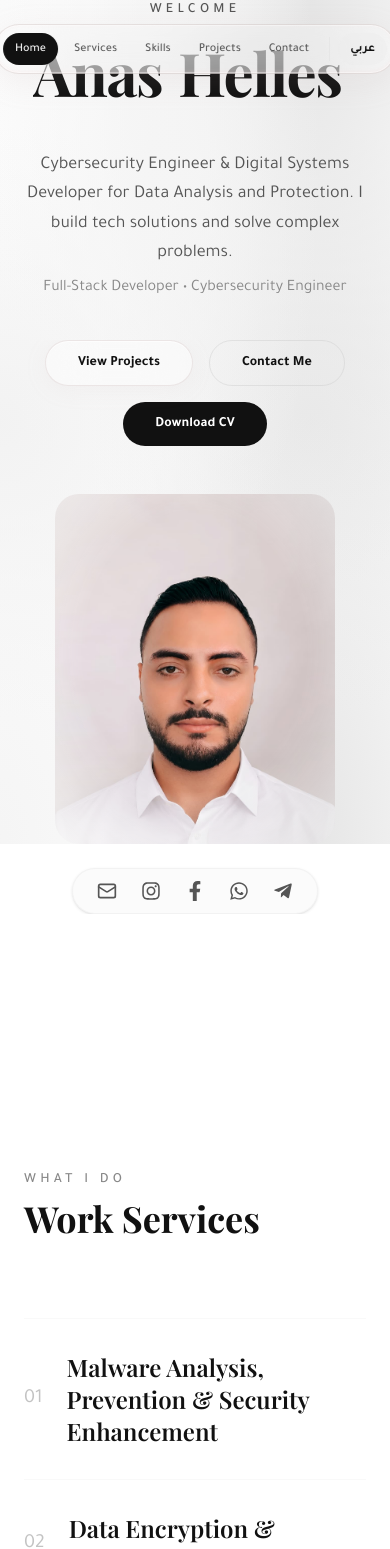
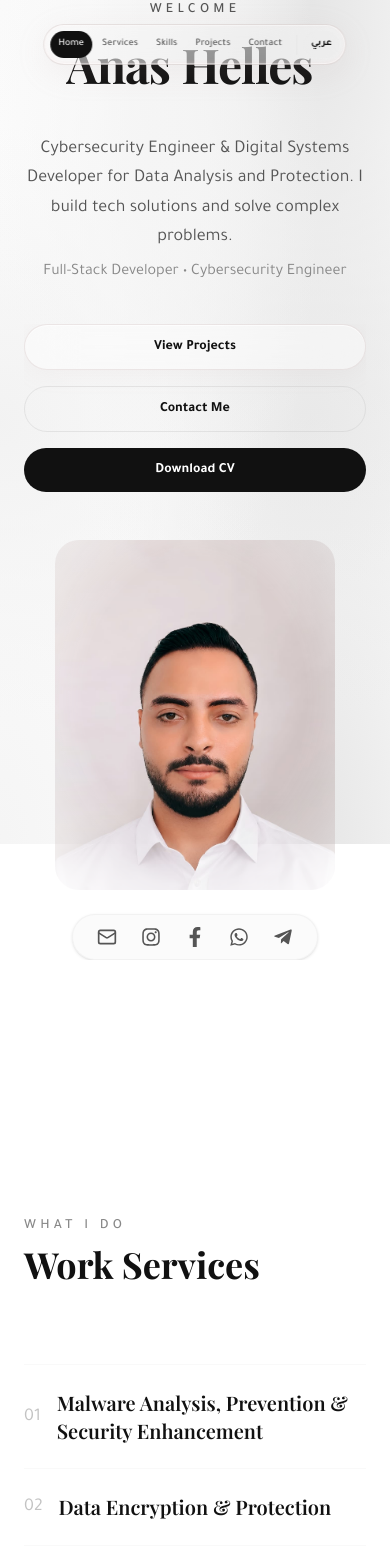
Before and after one commit to cybershield00000/portfolio, a Next.js app: page /en in a window 390 px wide. Shown: the top 1549 px of the page. Built offline with nearby package versions, Linux system fonts and the light colour scheme.

Commit message:
style: optimize mobile layout for hero, navbar, and services

```diff
--- a/src/components/FloatingNavbar.tsx
+++ b/src/components/FloatingNavbar.tsx
@@ -32,7 +32,7 @@ export function FloatingNavbar({ activeSection, onNavigate }: FloatingNavbarProp
       transition={{ delay: 1, duration: 0.8, ease: [0.25, 0.4, 0.25, 1] }}
     >
       <motion.div
-        className="glass-navbar flex items-center gap-1 rounded-full px-2 py-2 md:gap-2 md:px-4"
+        className="glass-navbar flex items-center gap-0.5 rounded-full px-1.5 py-1.5 md:gap-2 md:px-4 md:py-2"
         data-magnetic
         whileHover={{ scale: 1.02 }}
         transition={{ type: 'spring', stiffness: 400, damping: 25 }}
@@ -41,7 +41,7 @@ export function FloatingNavbar({ activeSection, onNavigate }: FloatingNavbarProp
           <motion.button
             key={key}
             onClick={() => onNavigate(index)}
-            className={`relative rounded-full px-3 py-2 text-xs font-medium transition-all duration-300 md:px-5 md:text-sm ${
+            className={`relative rounded-full px-2 py-1.5 text-[10px] sm:px-3 sm:py-2 sm:text-xs font-medium transition-all duration-300 md:px-5 md:text-sm ${
               activeSection === index
                 ? 'text-white'
                 : 'text-secondary hover:text-primary'
@@ -62,10 +62,10 @@ export function FloatingNavbar({ activeSection, onNavigate }: FloatingNavbarProp
         ))}
 
         {/* Language Switcher */}
-        <div className="mx-1 h-6 w-px bg-glass/40" />
+        <div className="mx-1 h-5 w-px bg-glass/40 md:h-6" />
         <motion.button
           onClick={switchLanguage}
-          className="rounded-full bg-highlight/40 px-3 py-2 text-xs font-semibold text-primary transition-all hover:bg-accent hover:text-white md:px-4 md:text-sm"
+          className="rounded-full bg-highlight/40 px-2 py-1.5 text-[10px] sm:px-3 sm:py-2 sm:text-xs font-semibold text-primary transition-all hover:bg-accent hover:text-white md:px-4 md:text-sm"
           data-magnetic
           whileHover={{ scale: 1.1 }}
           whileTap={{ scale: 0.95 }}
--- a/src/components/sections/HeroSection.tsx
+++ b/src/components/sections/HeroSection.tsx
@@ -48,9 +48,9 @@ export function HeroSection() {
             </motion.p>
           </div>
 
-          <h1 className="font-heading text-6xl font-bold leading-[1.2] tracking-tight text-primary md:text-8xl lg:text-9xl">
+          <h1 className="font-heading text-5xl font-bold leading-[1.2] tracking-tight text-primary sm:text-6xl md:text-8xl lg:text-9xl">
             {title.split(' ').map((word: string, i: number) => (
-              <span key={i} className="inline-block overflow-hidden pb-2 me-4 md:me-6">
+              <span key={i} className="inline-block overflow-hidden pb-2 me-3 sm:me-4 md:me-6">
                 <motion.span
                   variants={wordVariants}
                   className="inline-block origin-top-left"
@@ -79,19 +79,19 @@ export function HeroSection() {
             </motion.p>
           </div>
 
-          <div className="overflow-hidden mt-10">
-            <motion.div variants={revealUp} className="flex flex-wrap gap-4 justify-center lg:justify-start">
+          <div className="overflow-hidden mt-10 w-full">
+            <motion.div variants={revealUp} className="flex flex-col sm:flex-row flex-wrap gap-4 justify-center lg:justify-start w-full">
               <a
                 href="#projects"
                 data-magnetic
-                className="glass-card rounded-full px-8 py-3 text-sm font-semibold text-primary transition-all hover:bg-highlight/60"
+                className="glass-card rounded-full px-8 py-3 text-sm font-semibold text-primary transition-all hover:bg-highlight/60 text-center w-full sm:w-auto"
               >
                 {t('cta_projects')}
               </a>
               <a
                 href="#contact"
                 data-magnetic
-                className="rounded-full border border-glass px-8 py-3 text-sm font-semibold text-primary transition-all hover:bg-highlight/30"
+                className="rounded-full border border-glass px-8 py-3 text-sm font-semibold text-primary transition-all hover:bg-highlight/30 text-center w-full sm:w-auto"
               >
                 {t('cta_contact')}
               </a>
@@ -99,7 +99,7 @@ export function HeroSection() {
                 href="/Anas_Helles_CV.png"
                 download="Anas_Helles_CV.png"
                 data-magnetic
-                className="rounded-full bg-primary px-8 py-3 text-sm font-semibold text-white transition-all hover:bg-primary/80"
+                className="rounded-full bg-primary px-8 py-3 text-sm font-semibold text-white transition-all hover:bg-primary/80 text-center w-full sm:w-auto"
               >
                 {t('cta_cv')}
               </a>
--- a/src/components/sections/ServicesSection.tsx
+++ b/src/components/sections/ServicesSection.tsx
@@ -43,16 +43,16 @@ export function ServicesSection() {
                 whileInView={{ opacity: 1, y: 0 }}
                 viewport={{ once: true }}
                 transition={{ duration: 0.5, delay: i * 0.1 }}
-                className={`group relative flex cursor-pointer items-center justify-between border-b border-glass/30 py-8 md:py-12 transition-all duration-500 ${
+                className={`group relative flex cursor-pointer items-center justify-between border-b border-glass/30 py-6 md:py-12 transition-all duration-500 ${
                   isOtherHovered ? 'opacity-30 blur-[2px] scale-[0.98]' : 'opacity-100 scale-100'
                 }`}
                 data-magnetic
               >
-                <div className="flex items-center gap-6 md:gap-12 transition-transform duration-500 group-hover:translate-x-6">
-                  <span className="font-mono text-xl md:text-2xl text-accent/50 group-hover:text-accent transition-colors">
+                <div className="flex items-center gap-4 md:gap-12 transition-transform duration-500 group-hover:translate-x-6">
+                  <span className="font-mono text-lg md:text-2xl text-accent/50 group-hover:text-accent transition-colors">
                     0{i + 1}
                   </span>
-                  <h3 className="font-heading text-2xl md:text-4xl lg:text-5xl font-semibold text-primary transition-colors">
+                  <h3 className="font-heading text-xl sm:text-2xl md:text-4xl lg:text-5xl font-semibold text-primary transition-colors leading-snug">
                     {service}
                   </h3>
                 </div>
```
